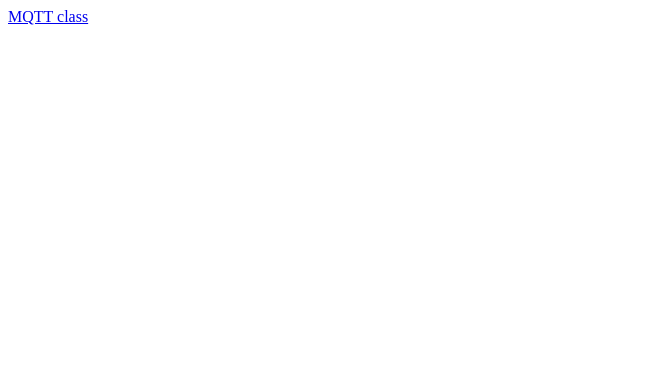
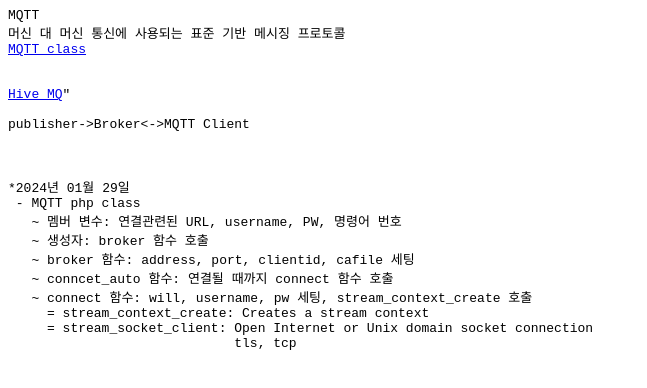
Before and after one commit to dvorakjs/MQTT, a plain HTML site: page index.html in a window 1280 px wide. Shown: the whole page, without its empty margins (0-647 px from the left). Drawn offline with Linux system fonts and the light colour scheme.

Commit message:
Update index.html

```diff
--- a/index.html
+++ b/index.html
@@ -1 +1,23 @@
+<pre>
+MQTT
+머신 대 머신 통신에 사용되는 표준 기반 메시징 프로토콜
 <a href="https://github.com/bluerhinos/phpMQTT/blob/master/phpMQTT.php">MQTT class</a>
+
+
+<a href="https://www.hivemq.com/demos/websocket-client/">Hive MQ</a>"
+
+publisher->Broker<->MQTT Client
+
+
+
+*2024년 01월 29일
+ - MQTT php class
+   ~ 멤버 변수: 연결관련된 URL, username, PW, 명령어 번호
+   ~ 생성자: broker 함수 호출
+   ~ broker 함수: address, port, clientid, cafile 세팅
+   ~ conncet_auto 함수: 연결될 때까지 connect 함수 호출
+   ~ connect 함수: will, username, pw 세팅, stream_context_create 호출
+     = stream_context_create: Creates a stream context
+     = stream_socket_client: Open Internet or Unix domain socket connection
+                             tls, tcp
+</pre>
```
